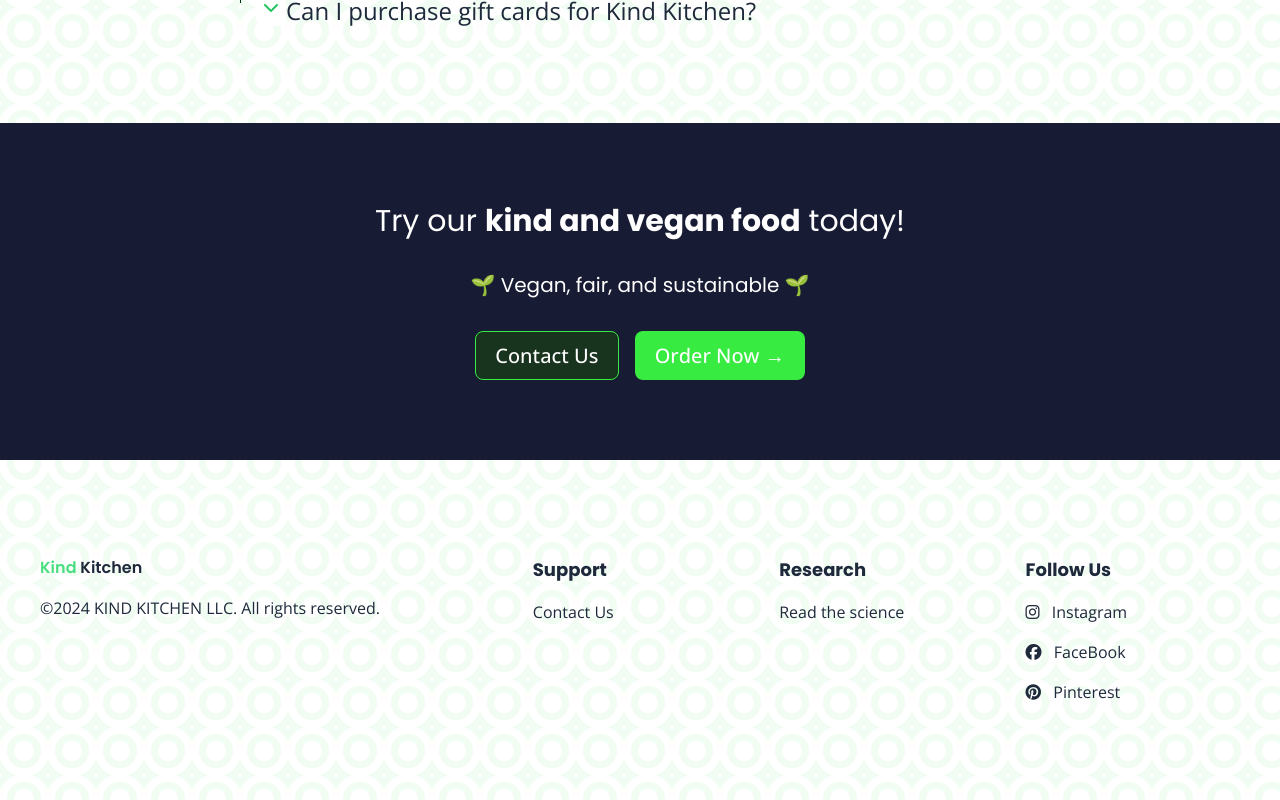
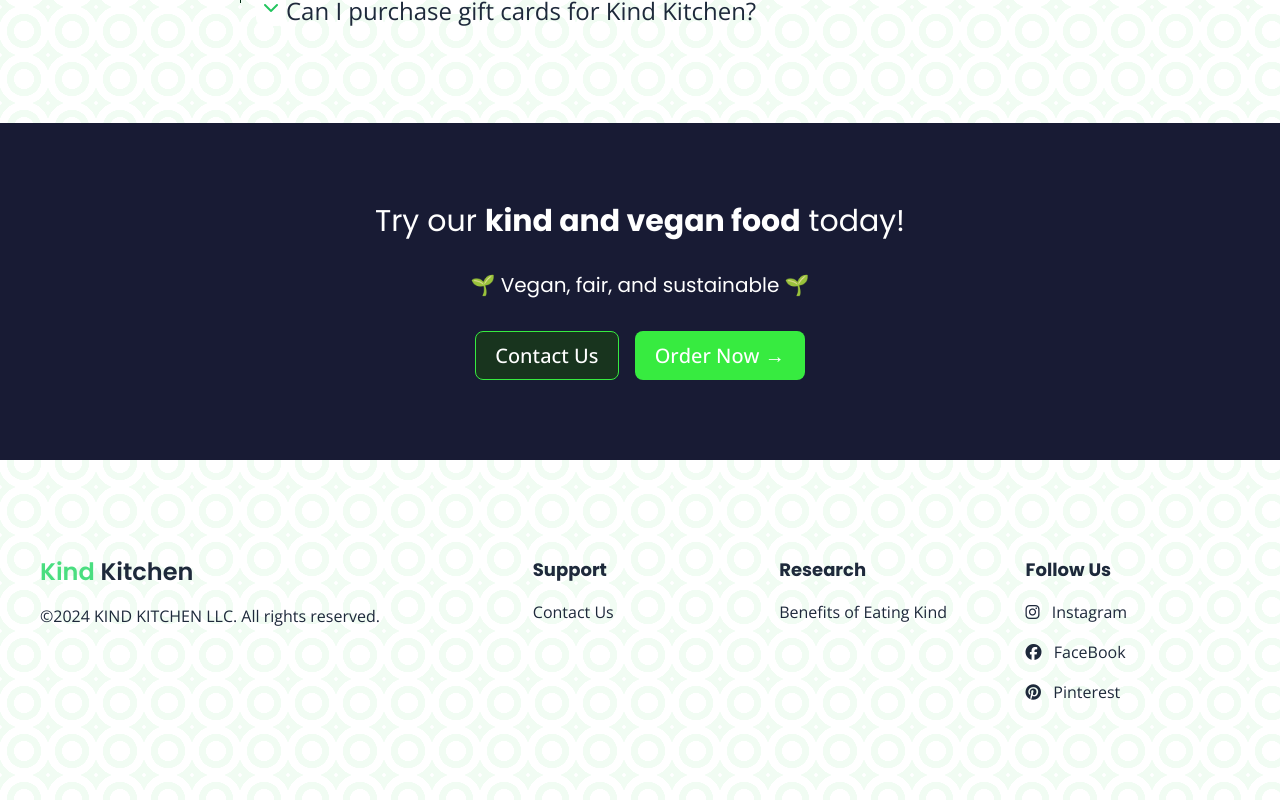
Before and after one commit to ProfoundlyParker/kind-kitchen, a SvelteKit app: page / in a window 1280 px wide. Shown: the part 4553-5353 px from the top of the page. Built offline with nearby package versions, Linux system fonts and the light colour scheme.

Commit message:
Increased h1 size and added research href link

```diff
--- a/src/components/Footer.svelte
+++ b/src/components/Footer.svelte
@@ -2,7 +2,7 @@
 <footer class="py-16 sm:py-20 md:py-24 px-4 md:px-8">
     <div class="max-w-[1200px] mx-auto w-full grid grid-cols-1 sm:grid-cols-2 md:grid-cols-5 gap-8 text-base">
         <div class="flex flex-col gap-4 md:col-span-2">
-            <h1 class="font-semibold">
+            <h1 class="font-semibold text-2xl">
                 <span class="text-green-400">Kind</span> Kitchen
             </h1>
             <p>©2024 KIND KITCHEN LLC. All rights reserved.</p>
@@ -13,7 +13,7 @@
         </div>
         <div class="flex flex-col gap-4">
             <p class="font-bold poppins text-base sm:text-lg">Research</p>
-            <a href="/" target="_blank" class="cursor-pointer hover:text-green-400 duration-200">Read the science</a>
+            <a href="https://thehumaneleague.org/article/environmental-benefits-of-veganism" target="_blank" class="cursor-pointer hover:text-green-400 duration-200">Benefits of Eating Kind</a>
         </div>
         <div class="flex flex-col gap-4">
             <p class="font-bold poppins text-base sm:text-lg">Follow Us</p>
```
